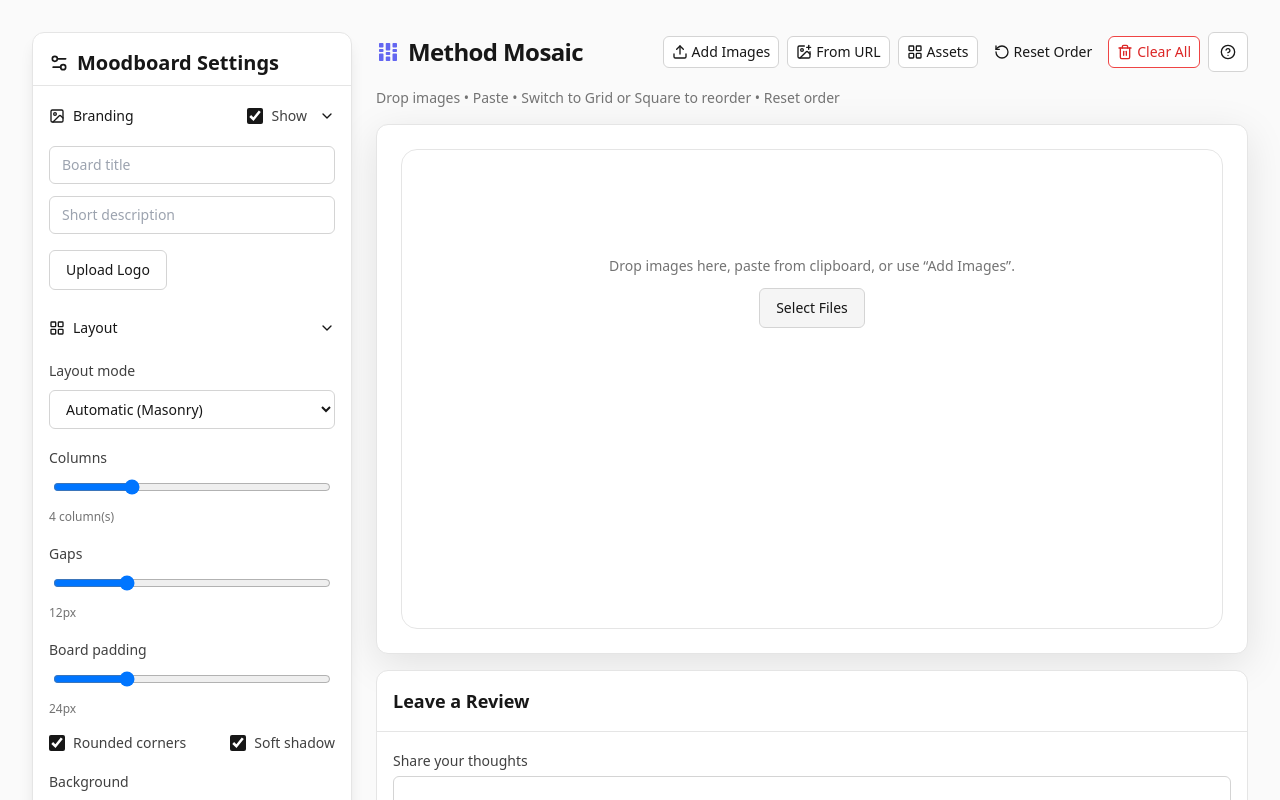
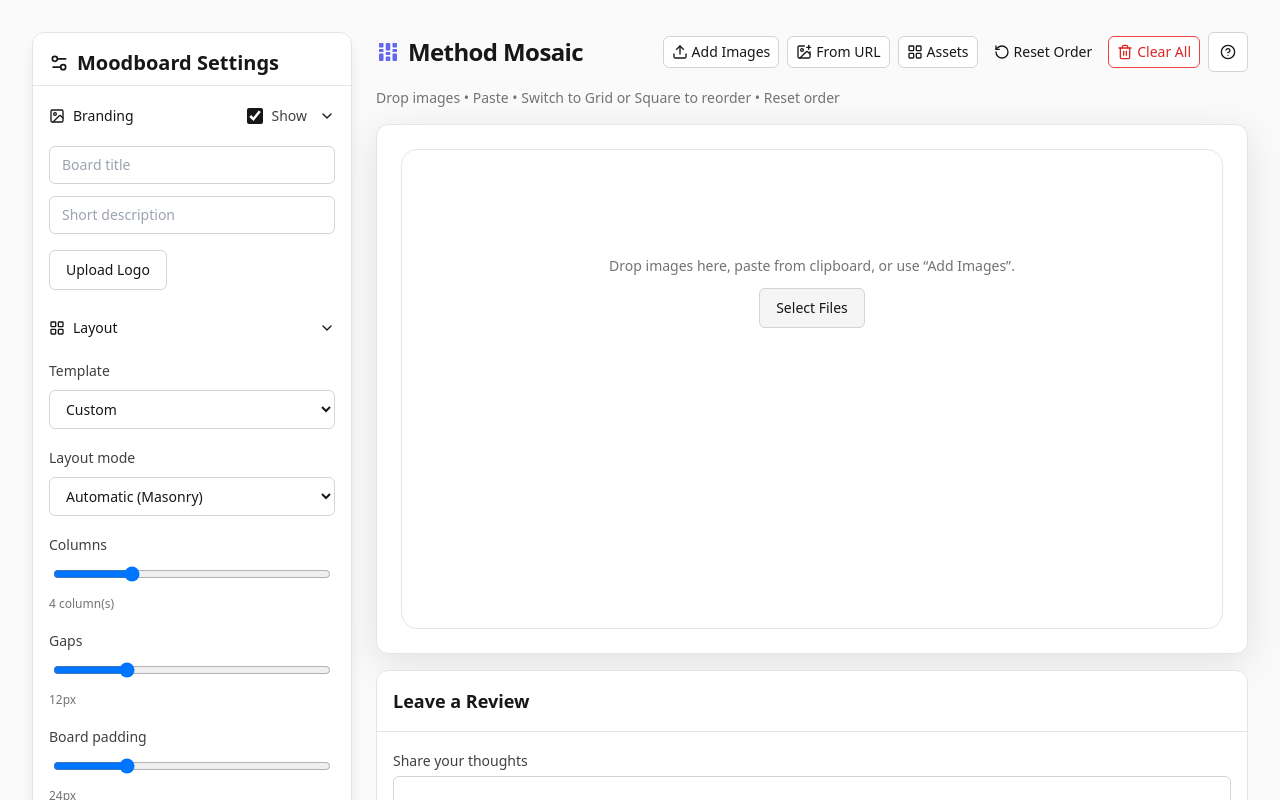
Before and after one commit to kngzero/ML-Moodboard-Maker, a React (Vite) app: page / in a window 1280 px wide. Shown: the top 800 px of the page. Built offline with nearby package versions, Linux system fonts and the light colour scheme.

Commit message:
feat: add template presets component

```diff
--- a/src/App.jsx
+++ b/src/App.jsx
@@ -11,6 +11,7 @@ import * as htmlToImage from "html-to-image";
 import jsPDF from "jspdf";
 import Review from "@/components/Review";
 import AssetPanel from "@/components/AssetPanel";
+import TemplateSelector, { TEMPLATES } from "@/components/TemplateSelector";
 import pkg from "../package.json";
 
 const cx = (...cls) => cls.filter(Boolean).join(" ");
@@ -53,6 +54,10 @@ export default function MethodMosaic() {
   const [rounded, setRounded] = useState(true);
   const [shadow, setShadow] = useState(true);
   const [boardPadding, setBoardPadding] = useState(24);
+  const [selectedTemplate, setSelectedTemplate] = useState("custom");
+  const [boardWidth, setBoardWidth] = useState(null);
+  const [boardHeight, setBoardHeight] = useState(null);
+  const [boardAspect, setBoardAspect] = useState(undefined);
   const [bg, setBg] = useState("#ffffff");
   const [brandingOpen, setBrandingOpen] = useState(true);
   const [layoutOpen, setLayoutOpen] = useState(true);
@@ -368,6 +373,27 @@ export default function MethodMosaic() {
   function getCellPx(){ const el = gridRef.current; if(!el) return gridCell; const w = el.clientWidth || 600; const cell = Math.max(40, Math.floor((w - gap*(columns - 1)) / columns)); return cell; }
   useEffect(()=>{ function update(){ setGridCell(getCellPx()); } update(); const ro = new ResizeObserver(update); if(gridRef.current) ro.observe(gridRef.current); window.addEventListener("resize", update); return ()=>{ window.removeEventListener("resize", update); ro.disconnect(); }; }, [columns, gap]);
 
+  const handleTemplateChange = (id) => {
+    setSelectedTemplate(id);
+    const tmpl = TEMPLATES.find((t) => t.id === id);
+    if (!tmpl || id === "custom") {
+      setColumns(4);
+      setGap(12);
+      setBoardPadding(24);
+      setBoardWidth(null);
+      setBoardHeight(null);
+      setBoardAspect(undefined);
+    } else {
+      setColumns(tmpl.columns);
+      setGap(tmpl.gap);
+      setBoardPadding(tmpl.padding);
+      setBoardWidth(tmpl.canvasWidth || null);
+      setBoardHeight(tmpl.canvasHeight || null);
+      setBoardAspect(tmpl.aspectRatio);
+    }
+    setTimeout(() => setGridCell(getCellPx()), 0);
+  };
+
   const Header = () => (
     <header className="flex items-center justify-between gap-4">
       <div className="flex items-center gap-2">
@@ -467,6 +493,10 @@ export default function MethodMosaic() {
               </button>
               {layoutOpen && (<>
                 <div className="space-y-2">
+                  <Label className="text-sm">Template</Label>
+                  <TemplateSelector value={selectedTemplate} onChange={handleTemplateChange} />
+                </div>
+                <div className="space-y-2">
                   <Label className="text-sm">Layout mode</Label>
                   <SelectBox value={layoutMode} onChange={setLayoutMode}>
                     <option value="auto">Automatic (Masonry)</option>
@@ -521,7 +551,17 @@ export default function MethodMosaic() {
             <CardContent className="p-4 md:p-6">
               <div className={cx("relative w-full min-h-[60vh] bg-white/90 dark:bg-neutral-800 border border-neutral-200 dark:border-neutral-700 rounded-2xl", images.length === 0 ? "grid place-items-center" : "")} onDrop={onDrop} onDragOver={onDragOverBoard} onPaste={onPaste}>
                 {images.length === 0 && (<div className="text-center p-8"><div className="text-sm text-neutral-500 mb-3">Drop images here, paste from clipboard, or use “Add Images”.</div><Button variant="secondary" onClick={() => fileInputRef.current?.click()}>Select Files</Button></div>)}
-                <div ref={boardRef} className="w-full" style={{ background: bg, padding: boardPadding }}>
+                <div
+                  ref={boardRef}
+                  className="w-full"
+                  style={{
+                    background: bg,
+                    padding: boardPadding,
+                    width: boardWidth ? `${boardWidth}px` : undefined,
+                    height: boardHeight ? `${boardHeight}px` : undefined,
+                    aspectRatio: boardAspect,
+                  }}
+                >
                   {showText && (boardTitle || boardDescription || logoSrc) && (
                     <header className="mb-6 flex items-center gap-3">
                       {logoSrc && (<img src={logoSrc} alt="logo" style={{ width: logoSize, height: logoSize, borderRadius: logoRounded ? "9999px" : "12px" }} className="shrink-0 object-cover" />)}
--- /dev/null
+++ b/src/components/TemplateSelector.jsx
@@ -0,0 +1,22 @@
+import React from "react";
+
+export const TEMPLATES = [
+  { id: "custom", name: "Custom" },
+  { id: "ig-square", name: "IG Square", columns: 3, gap: 4, padding: 0, canvasWidth: 1080, canvasHeight: 1080 },
+  { id: "a4", name: "A4", columns: 4, gap: 12, padding: 24, canvasWidth: 2480, canvasHeight: 3508 },
+  { id: "a3", name: "A3", columns: 4, gap: 12, padding: 24, canvasWidth: 3508, canvasHeight: 4961 },
+  { id: "16-9", name: "16:9", columns: 4, gap: 12, padding: 24, aspectRatio: 16 / 9 },
+  { id: "pinterest", name: "Pinterest", columns: 3, gap: 8, padding: 20, aspectRatio: 2 / 3 },
+];
+
+export default function TemplateSelector({ value, onChange }) {
+  return (
+    <select className="input" value={value} onChange={(e) => onChange(e.target.value)}>
+      {TEMPLATES.map((t) => (
+        <option key={t.id} value={t.id}>
+          {t.name}
+        </option>
+      ))}
+    </select>
+  );
+}
```
